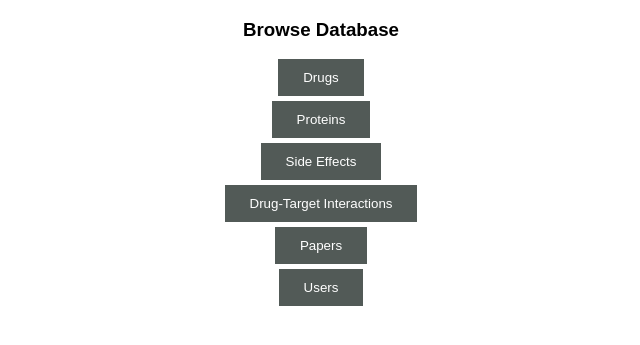
After one commit to kerimoglutolga/DTBank, a Flask app: page /browse in a window 1280 px wide. The commit adds this page. Shown: the top 345 px of the page, without its empty margins (319-959 px from the left). Run offline with Flask 2, Linux system fonts and the light colour scheme; some libraries are stand-ins or nearby versions.

Commit message:
views for users, proteins and side effects

```diff
--- a/app.py
+++ b/app.py
@@ -1,6 +1,8 @@
 from flask import Flask, request, render_template, url_for
 from flask_mysqldb import MySQL
 import hashlib
+
+from werkzeug.wrappers import response
 
 app = Flask(__name__)
 app.config['MYSQL_HOST'] = 'localhost'
@@ -126,6 +128,26 @@ def contrib():
             return render_template('updatecontrib.html', success=True)
         else: return render_template('updatecontrib.html', success=False)
 
+@app.route('/browse')
+def browse():
+    return render_template('browse.html')
+
+@app.route('/browse/<string:subpath>')
+def browse_db(subpath):
+    cur = mysql.connection.cursor()
+    if subpath == 'users':
+        cur.execute('SELECT username, institute FROM User')
+        return render_template('view.html', user=True, table=cur.fetchall())
+    if subpath == 'proteins':
+        cur.execute('SELECT * FROM UniProt')
+        return render_template('view.html', prot=True, table=cur.fetchall())
+    if subpath == 'sider':
+        cur.execute('SELECT S.umls_cui, S.name, group_concat(DS.drugbank_id) FROM SideEffectName S, DrugCausedSideEffect DS \
+            WHERE S.umls_cui = DS.umls_cui \
+            GROUP BY S.umls_cui, S.name')
+        return render_template('view.html', sider=True, table=cur.fetchall())
+
+
 @app.route('/drugs',methods=['GET'])
 def drugOptions1():
     return render_template('drugOptions1.html')
--- /dev/null
+++ b/templates/browse.html
@@ -0,0 +1,35 @@
+{% extends 'base.html' %}
+
+{% block head %}
+
+
+{% endblock %}
+
+
+{% block body %}
+<center>
+    <h3>Browse Database</h3>
+        <div class="btn-group">
+            <form action="browse/drugs" method="get">
+                <button>Drugs</button>
+            </form>
+            <form action="browse/proteins" method="get">
+                <button>Proteins</button>
+            </form>
+            <form action="browse/sider" method="get">
+                <button>Side Effects</button>
+            </form>
+            <form action="browse/drugtarget" method="get">
+                <button>Drug-Target Interactions</button>
+            </form>
+            <form action="browse/papers" method="get">
+                <button>Papers</button>
+            </form>
+            <form action="browse/users" method="get">
+                <button>Users</button>
+            </form>
+        </div>
+</center>
+
+
+{% endblock %}
--- a/templates/manager.html
+++ b/templates/manager.html
@@ -26,6 +26,9 @@
             <form action="/updatecontrib" method="get">
                 <button>Update Contributors</button>
             </form>
+            <form action="/browse" method="get">
+                <button>Browse Database</button>
+            </form>
         </div>
 </center>
 
```
Also changed, not shown: templates/view.html (added, +77 -0 lines).
